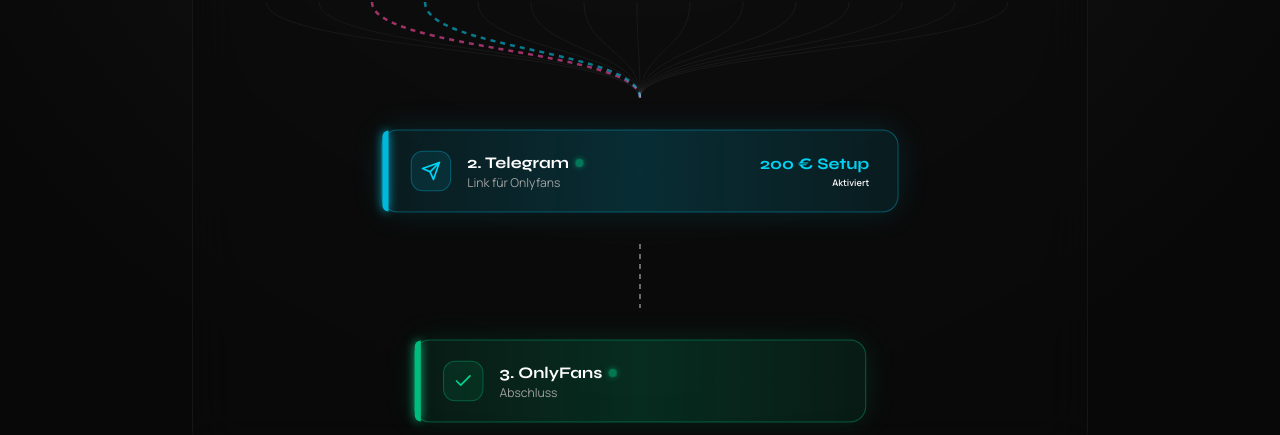
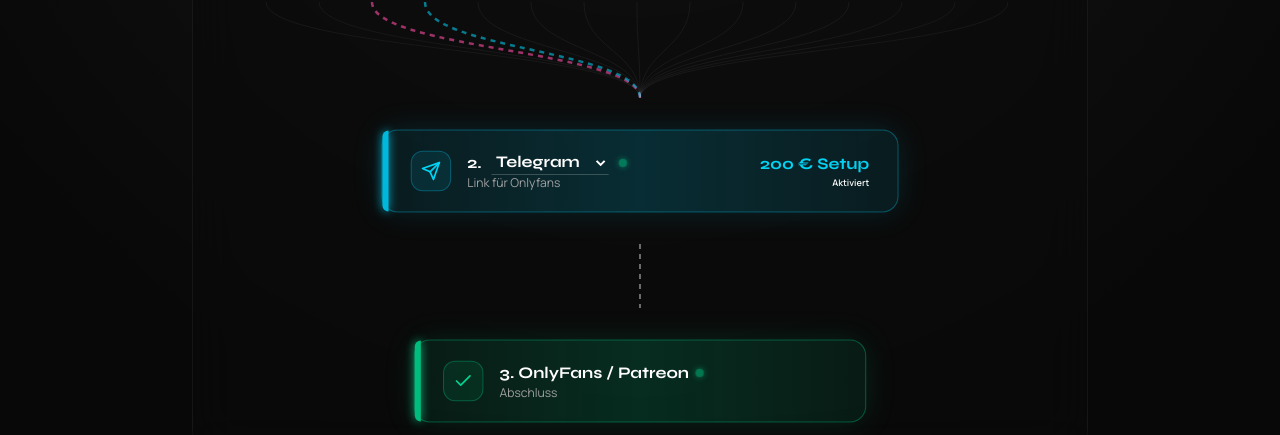
Before and after one commit to Jonaspwittmann/Marketing-Multi-Channel-Funnel, a React (Vite) app: page / in a window 1280 px wide. Shown: the part 2572-3007 px from the top of the page. Built offline with nearby package versions, Linux system fonts and the light colour scheme.

Commit message:
Make Tier 2 of BigFunnelTrichter dynamic with bridgePlatform

```diff
--- a/src/App.tsx
+++ b/src/App.tsx
@@ -177,9 +177,11 @@
 interface BigFunnelTrichterProps {
   selectedChannels: string[];
   setSelectedChannels: React.Dispatch<React.SetStateAction<string[]>>;
+  hubChannel: string;
+  setHubChannel: React.Dispatch<React.SetStateAction<string>>;
 }
 
-const BigFunnelTrichter = ({ selectedChannels, setSelectedChannels }: BigFunnelTrichterProps) => {
+const BigFunnelTrichter = ({ selectedChannels, setSelectedChannels, hubChannel, setHubChannel }: BigFunnelTrichterProps) => {
   const toggleChannel = (id: string) => {
     setSelectedChannels(prev => {
       if (prev.includes(id)) {
@@ -208,7 +210,19 @@
     { id: 'tt', name: 'TikTok', icon: TikTokIcon, activeColor: 'text-rose-400 border-rose-500/30 bg-rose-500/10 shadow-[0_0_15px_rgba(244,63,94,0.15)] opacity-100 scale-[1.03]', inactiveColor: 'text-neutral-500 border-white/5 bg-white/[0.02] opacity-40 hover:opacity-60', stroke: 'rgba(244,63,94,0.65)', startX: 768, animSpeed: '2.5s' }
   ];
 
-  const isTelegramActive = selectedChannels.includes('tg');
+  const isHubActive = selectedChannels.includes(hubChannel);
+  const activeHub = channels.find(c => c.id === hubChannel) || channels.find(c => c.id === 'tg')!;
+  const HubIcon = activeHub.icon;
+  const getHubStyles = () => {
+    switch(hubChannel) {
+      case 'wa': return { baseBg: 'from-emerald-500/10 via-emerald-500/20 to-emerald-500/10', border: 'border-emerald-500/40', shadow: 'shadow-[0_0_30px_rgba(16,185,129,0.15)]', text: 'text-emerald-400', glow: 'bg-emerald-500 shadow-[0_0_10px_#10b981]', iconBg: 'bg-emerald-500/10 border-emerald-500/35', pulse: 'bg-emerald-500 shadow-[0_0_6px_#10b981]' };
+      case 'tw': return { baseBg: 'from-sky-500/10 via-sky-500/20 to-sky-500/10', border: 'border-sky-500/40', shadow: 'shadow-[0_0_30px_rgba(56,189,248,0.15)]', text: 'text-sky-400', glow: 'bg-sky-500 shadow-[0_0_10px_#38bdf8]', iconBg: 'bg-sky-500/10 border-sky-500/35', pulse: 'bg-sky-500 shadow-[0_0_6px_#38bdf8]' };
+      case 'dc': return { baseBg: 'from-indigo-500/10 via-indigo-500/20 to-indigo-500/10', border: 'border-indigo-500/40', shadow: 'shadow-[0_0_30px_rgba(99,102,241,0.15)]', text: 'text-indigo-400', glow: 'bg-indigo-500 shadow-[0_0_10px_#6366f1]', iconBg: 'bg-indigo-500/10 border-indigo-500/35', pulse: 'bg-indigo-500 shadow-[0_0_6px_#6366f1]' };
+      case 'im': return { baseBg: 'from-blue-500/10 via-blue-500/20 to-blue-500/10', border: 'border-blue-500/40', shadow: 'shadow-[0_0_30px_rgba(59,130,246,0.15)]', text: 'text-blue-500', glow: 'bg-blue-500 shadow-[0_0_10px_#3b82f6]', iconBg: 'bg-blue-500/10 border-blue-500/35', pulse: 'bg-blue-500 shadow-[0_0_6px_#3b82f6]' };
+      default: return { baseBg: 'from-cyan-500/10 via-cyan-500/20 to-cyan-500/10', border: 'border-cyan-500/40', shadow: 'shadow-[0_0_30px_rgba(6,182,212,0.15)]', text: 'text-cyan-400', glow: 'bg-cyan-500 shadow-[0_0_10px_#06b6d4]', iconBg: 'bg-cyan-500/10 border-cyan-500/35', pulse: 'bg-emerald-500 shadow-[0_0_6px_#10b981]' };
+    }
+  };
+  const hubStyles = getHubStyles();
 
   return (
     <div className="w-full max-w-4xl mx-auto my-12 glass-panel rounded-3xl border border-white/5 p-8 relative overflow-hidden bg-neutral-950/40 animate-fade-in">
@@ -247,7 +261,7 @@
           <svg className="w-full h-full" viewBox="0 0 800 96" fill="none">
             {channels.map((ch) => {
               const isSelected = selectedChannels.includes(ch.id);
-              const isFlowing = isSelected && isTelegramActive;
+              const isFlowing = isSelected && isHubActive;
               const strokeColor = isFlowing ? ch.stroke : 'rgba(255, 255, 255, 0.05)';
               const strokeWidth = isFlowing ? '2.5' : '1';
               const dashArray = isFlowing ? '5 5' : '0';
@@ -269,34 +283,46 @@
 
         {/* Small connector for mobile instead of svg */}
         <div className={`block sm:hidden h-8 w-0.5 animate-pulse ${
-          selectedChannels.filter(c => c !== 'tg').length > 0 && isTelegramActive
+          selectedChannels.filter(c => c !== hubChannel).length > 0 && isHubActive
             ? 'bg-gradient-to-b from-pink-500 to-cyan-500'
             : 'bg-neutral-800'
         }`} />
 
-        {/* Tier 2: Central Telegram Hub */}
+        {/* Tier 2: Central Hub */}
         <div
-          onClick={() => toggleChannel('tg')}
+          onClick={() => toggleChannel(hubChannel)}
           className={`relative w-full max-w-lg border rounded-2xl p-5 flex items-center justify-between transition-all duration-300 group cursor-pointer ${
-            isTelegramActive
-              ? 'bg-gradient-to-r from-cyan-500/10 via-cyan-500/20 to-cyan-500/10 border-cyan-500/40 opacity-100 scale-[1.01] shadow-[0_0_30px_rgba(6,182,212,0.15)]'
+            isHubActive
+              ? `bg-gradient-to-r ${hubStyles.baseBg} ${hubStyles.border} opacity-100 scale-[1.01] ${hubStyles.shadow}`
               : 'bg-white/[0.01] border-white/5 opacity-40 hover:opacity-60'
           }`}
         >
-          {isTelegramActive && (
-            <div className="absolute left-0 top-0 bottom-0 w-1.5 bg-cyan-500 rounded-l-2xl shadow-[0_0_10px_#06b6d4]" />
+          {isHubActive && (
+            <div className={`absolute left-0 top-0 bottom-0 w-1.5 rounded-l-2xl ${hubStyles.glow}`} />
           )}
           <div className="flex items-center gap-4 pl-2 text-left">
             <div className={`h-10 w-10 rounded-xl flex items-center justify-center border transition-colors ${
-              isTelegramActive ? 'bg-cyan-500/10 border-cyan-500/35 text-cyan-400' : 'bg-white/5 border-white/5 text-neutral-500'
+              isHubActive ? `${hubStyles.iconBg} ${hubStyles.text}` : 'bg-white/5 border-white/5 text-neutral-500'
             }`}>
-              <TelegramIcon className="h-5 w-5" />
+              <HubIcon className="h-5 w-5" />
             </div>
             <div>
-              <div className={`font-syne font-semibold text-base flex items-center gap-1.5 ${isTelegramActive ? 'text-white' : 'text-neutral-450'}`}>
-                2. Telegram
-                {isTelegramActive && (
-                  <span className="h-2 w-2 bg-emerald-500 rounded-full animate-pulse shadow-[0_0_6px_#10b981]" />
+              <div className={`font-syne font-semibold text-base flex items-center gap-1.5 ${isHubActive ? 'text-white' : 'text-neutral-450'}`}>
+                2.
+                <select
+                  value={hubChannel}
+                  onChange={(e) => setHubChannel(e.target.value)}
+                  onClick={(e) => e.stopPropagation()}
+                  className="bg-transparent border-b border-white/20 text-white font-syne outline-none cursor-pointer hover:border-white/50 pb-0.5 ml-1"
+                >
+                  <option value="tg" className="bg-neutral-900 text-sm">Telegram</option>
+                  <option value="wa" className="bg-neutral-900 text-sm">WhatsApp</option>
+                  <option value="dc" className="bg-neutral-900 text-sm">Discord</option>
+                  <option value="tw" className="bg-neutral-900 text-sm">Twitter (X)</option>
+                  <option value="im" className="bg-neutral-900 text-sm">iMessage</option>
+                </select>
+                {isHubActive && (
+                  <span className={`h-2 w-2 rounded-full animate-pulse ml-1 ${hubStyles.pulse}`} />
                 )}
               </div>
               <div className="font-manrope text-xs text-neutral-400">
@@ -305,11 +331,11 @@
             </div>
           </div>
           <div className="text-right pr-2 flex flex-col items-end">
-            <span className={`font-syne font-bold text-base transition-colors ${isTelegramActive ? 'text-cyan-400' : 'text-neutral-500'}`}>
-              200 € Setup
+            <span className={`font-syne font-bold text-base transition-colors ${isHubActive ? hubStyles.text : 'text-neutral-500'}`}>
+              {hubChannel === 'tg' ? '200 € Setup' : '300 € Setup'}
             </span>
             <div className="font-manrope text-[9px] text-neutral-550 font-semibold">
-              {isTelegramActive ? 'Aktiviert' : 'Inaktiv (Klicken zum Aktivieren)'}
+              {isHubActive ? 'Aktiviert' : 'Inaktiv (Klicken)'}
             </div>
           </div>
         </div>
@@ -319,38 +345,38 @@
           <svg className="w-full h-full" viewBox="0 0 800 64" fill="none">
             <path
               d="M 400,0 L 400,64"
-              stroke={isTelegramActive ? 'rgba(255,255,255,0.4)' : 'rgba(255,255,255,0.05)'}
+              stroke={isHubActive ? 'rgba(255,255,255,0.4)' : 'rgba(255,255,255,0.05)'}
               strokeWidth="2"
-              strokeDasharray={isTelegramActive ? '5 5' : '0'}
-              className={isTelegramActive ? 'animate-[dash_2s_linear_infinite]' : ''}
+              strokeDasharray={isHubActive ? '5 5' : '0'}
+              className={isHubActive ? 'animate-[dash_2s_linear_infinite]' : ''}
             />
           </svg>
         </div>
 
         {/* Small connector for mobile */}
         <div className={`block sm:hidden h-8 w-0.5 animate-pulse ${
-          isTelegramActive ? 'bg-gradient-to-b from-cyan-500 to-white' : 'bg-neutral-850'
+          isHubActive ? 'bg-gradient-to-b from-white to-transparent opacity-50' : 'bg-neutral-850'
         }`} />
 
         {/* Tier 3: Final Conversion Drop */}
         <div className={`relative w-[90%] max-w-md bg-gradient-to-r border rounded-2xl p-5 flex items-center transition-all duration-300 group ${
-          isTelegramActive
+          isHubActive
             ? 'from-emerald-500/10 via-emerald-500/20 to-emerald-500/10 border-emerald-500/40 opacity-100 scale-[1.01] shadow-[0_0_30px_rgba(16,185,129,0.15)]'
             : 'from-neutral-900/5 via-neutral-900/10 to-neutral-900/5 border-white/5 opacity-30'
         }`}>
-          {isTelegramActive && (
+          {isHubActive && (
             <div className="absolute left-0 top-0 bottom-0 w-1.5 bg-emerald-500 rounded-l-2xl shadow-[0_0_10px_#10b981]" />
           )}
           <div className="flex items-center gap-4 pl-2 text-left w-full">
             <div className={`h-10 w-10 rounded-xl flex items-center justify-center border transition-colors ${
-              isTelegramActive ? 'bg-emerald-500/10 border-emerald-500/35 text-emerald-400' : 'bg-white/5 border-white/5 text-neutral-500'
+              isHubActive ? 'bg-emerald-500/10 border-emerald-500/35 text-emerald-400' : 'bg-white/5 border-white/5 text-neutral-500'
             }`}>
               <Check className="h-5 w-5" />
             </div>
             <div>
-              <div className={`font-syne font-semibold text-base flex items-center gap-1.5 ${isTelegramActive ? 'text-white' : 'text-neutral-450'}`}>
-                3. OnlyFans
-                {isTelegramActive && (
+              <div className={`font-syne font-semibold text-base flex items-center gap-1.5 ${isHubActive ? 'text-white' : 'text-neutral-450'}`}>
+                3. OnlyFans / Patreon
+                {isHubActive && (
                   <span className="h-2 w-2 bg-emerald-500 rounded-full animate-pulse shadow-[0_0_6px_#10b981]" />
                 )}
               </div>
@@ -900,6 +926,8 @@
           <BigFunnelTrichter
             selectedChannels={selectedChannels}
             setSelectedChannels={setSelectedChannels}
+            hubChannel={bridgePlatform}
+            setHubChannel={setBridgePlatform}
           />
         </section>
 
```
